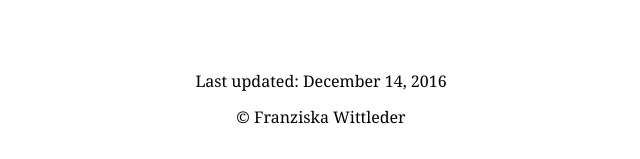
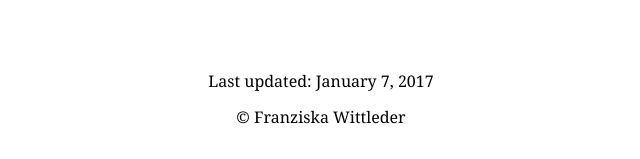
Before and after one commit to WlFranzi/franziskasophie, a plain HTML site: page index.html in a window 1280 px wide. Shown: the part 4538-4697 px from the top of the page, 319-959 px from the left. Drawn offline with Linux system fonts and the light colour scheme.

Commit message:
updated date to 7 january

```diff
--- a/index.html
+++ b/index.html
@@ -231,7 +231,7 @@ ga('send', 'pageview');
         <b><span style="color: blue">**</span>Note:</b> As for my major projects such as 'CampusLife' and 'AWP' the data is confidential, I am providing a glimpse <br> of the work I have done. However, if visitors are interested I am happy to provide them with more insights.
     </div>
     <div id="footer">
-        <p>Last updated: December 14, 2016</p>
+        <p>Last updated: January 7, 2017</p>
         <p> &copy; Franziska Wittleder</p>
     </div>
 
```
